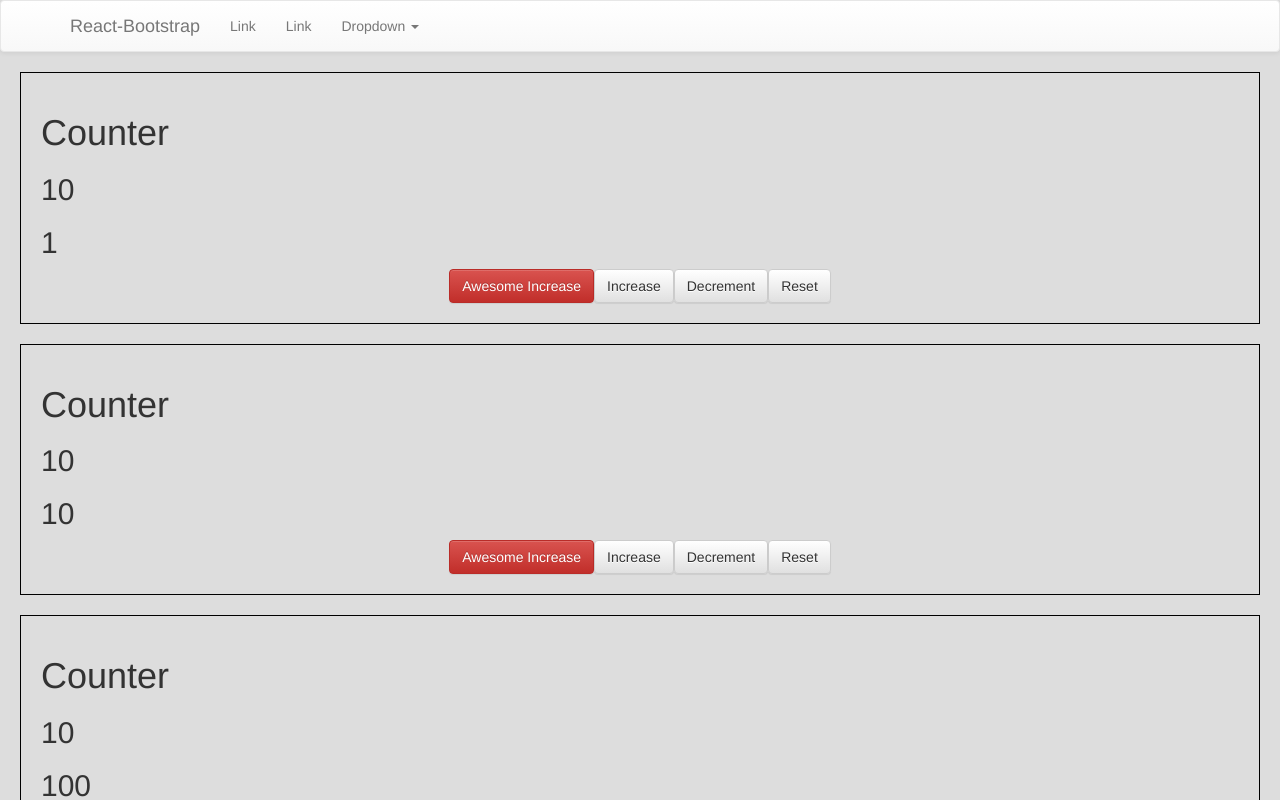
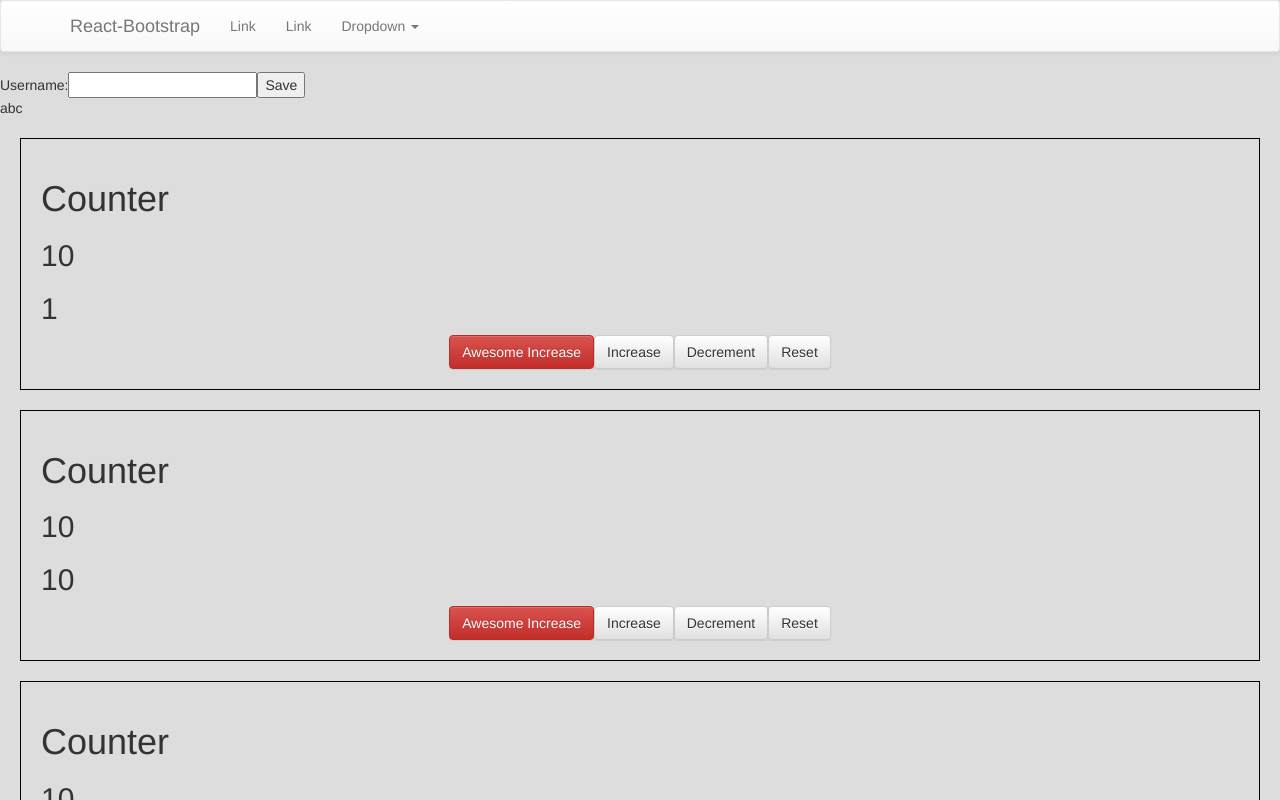
Before and after one commit to MartynaBartniczak/React, a React (Create React App) app: page / in a window 1280 px wide. Shown: the top 800 px of the page. Built offline with nearby package versions, Linux system fonts and the light colour scheme.

Commit message:
Simple form

```diff
--- a/src/components/App.js
+++ b/src/components/App.js
@@ -8,6 +8,7 @@ import {
 } from 'react-bootstrap'
 
 import Counter from './Counter'
+import SignUpForm from './SignUpForm'
 
 export default class App extends React.Component {
 
@@ -42,6 +43,9 @@ export default class App extends React.Component {
             </NavDropdown>
           </Nav>
         </Navbar>
+
+        <SignUpForm/>
+
         <Counter
           initialValue={1}
           handleZupa={this.increaseCommonCounter}
--- /dev/null
+++ b/src/components/SignUpForm.js
@@ -0,0 +1,41 @@
+import React from 'react'
+
+export default class SignUpForm extends React.Component {
+
+  state = {
+    username: '',
+    users: ['abc']
+  }
+
+  handleSubmit = event => {
+    event.preventDefault()
+    this.setState({
+      users: this.state.users.concat(this.state.username)
+    })
+  }
+
+  handleUsernameChange = event => {
+    this.setState({
+      username: event.target.value
+    })
+  }
+
+  render() {
+    return (
+      <div>
+        <form onSubmit={this.handleSubmit}>
+          Username:
+          <input
+            value={this.state.username}
+            onChange={this.handleUsernameChange}
+          />
+          <button>Save</button>
+        </form>
+
+        <div>
+          {this.state.users.map(username => <p>{username}</p>)}
+        </div>
+      </div>
+    )
+  }
+}
```
